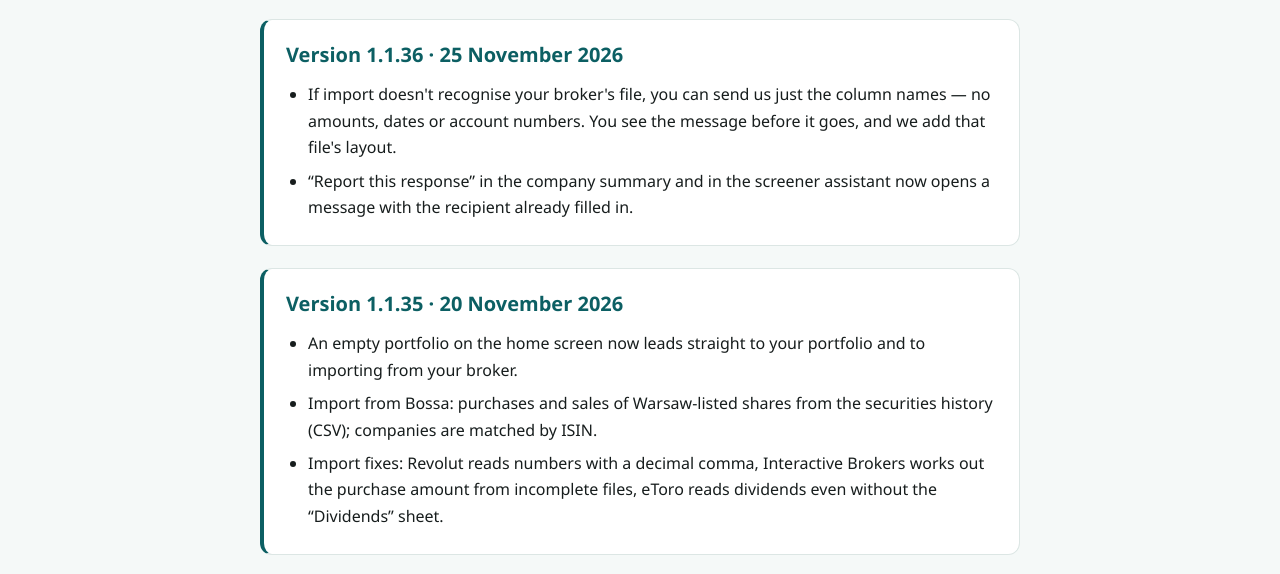
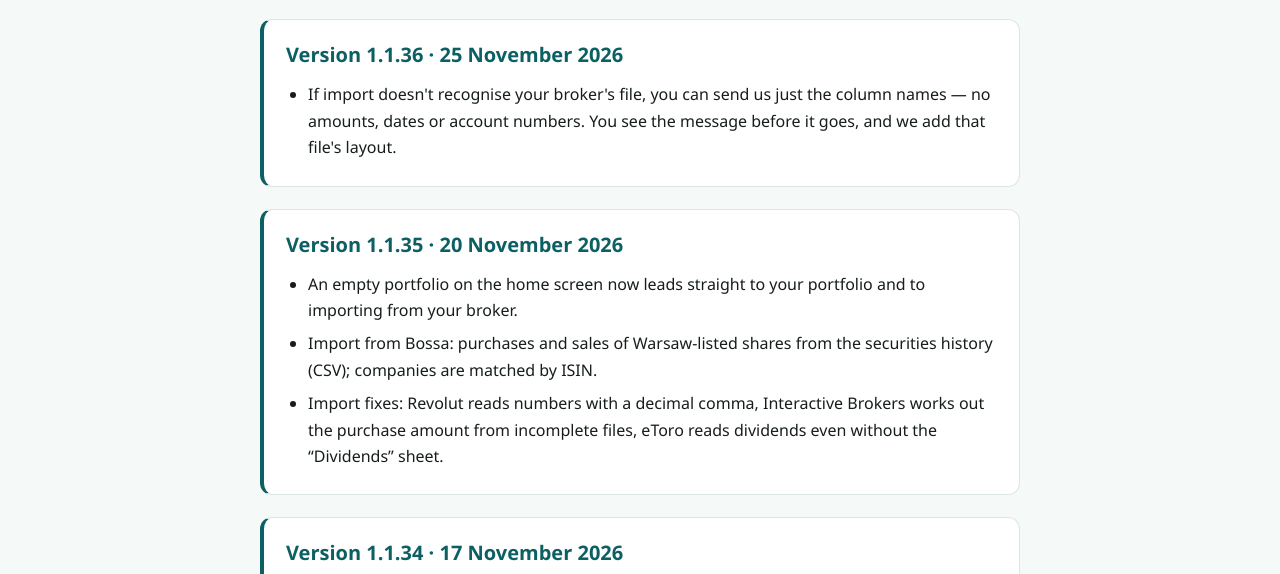
Before and after one commit to gszczotka-sketch/Finlume, a plain HTML site: page whats-new.html in a window 1280 px wide. Shown: the part 200-774 px from the top of the page. Drawn offline with Linux system fonts and the light colour scheme.

Commit message:
Add files via upload

```diff
--- a/whats-new.html
+++ b/whats-new.html
@@ -58,7 +58,6 @@ footer a { color: var(--accent-soft); text-decoration: none; margin: 0 10px; }
     <h2>Version 1.1.36 &middot; 25 November 2026</h2>
     <ul>
       <li>If import doesn&#x27;t recognise your broker&#x27;s file, you can send us just the column names — no amounts, dates or account numbers. You see the message before it goes, and we add that file&#x27;s layout.</li>
-      <li>“Report this response” in the company summary and in the screener assistant now opens a message with the recipient already filled in.</li>
     </ul>
   </section>
 
```
